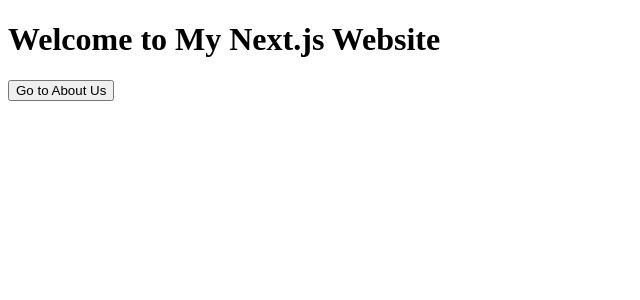
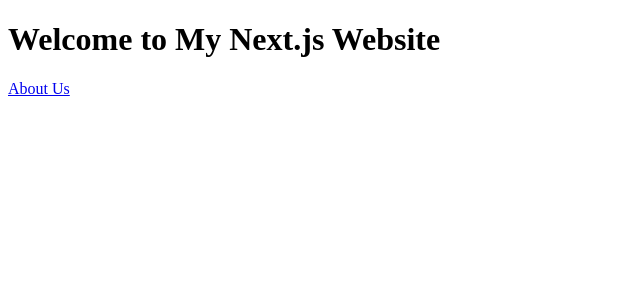
Before and after one commit to NeeasTooID/database, a Next.js app: page / in a window 1280 px wide. Shown: the top 300 px of the page, without its empty margins (0-640 px from the left). Built offline with nearby package versions, Linux system fonts and the light colour scheme.

Commit message:
Update index.js

```diff
--- a/pages/index.js
+++ b/pages/index.js
@@ -1,17 +1,13 @@
 // pages/index.js
-import { useRouter } from 'next/router';
+import Link from 'next/link';
 
 export default function Home() {
-  const router = useRouter();
-
-  const navigateToAboutPage = () => {
-    router.push('/about');
-  };
-
   return (
     <div>
       <h1>Welcome to My Next.js Website</h1>
-      <button onClick={navigateToAboutPage}>Go to About Us</button>
+      <Link href="/about">
+        <a>About Us</a>
+      </Link>
     </div>
   );
 }
```
